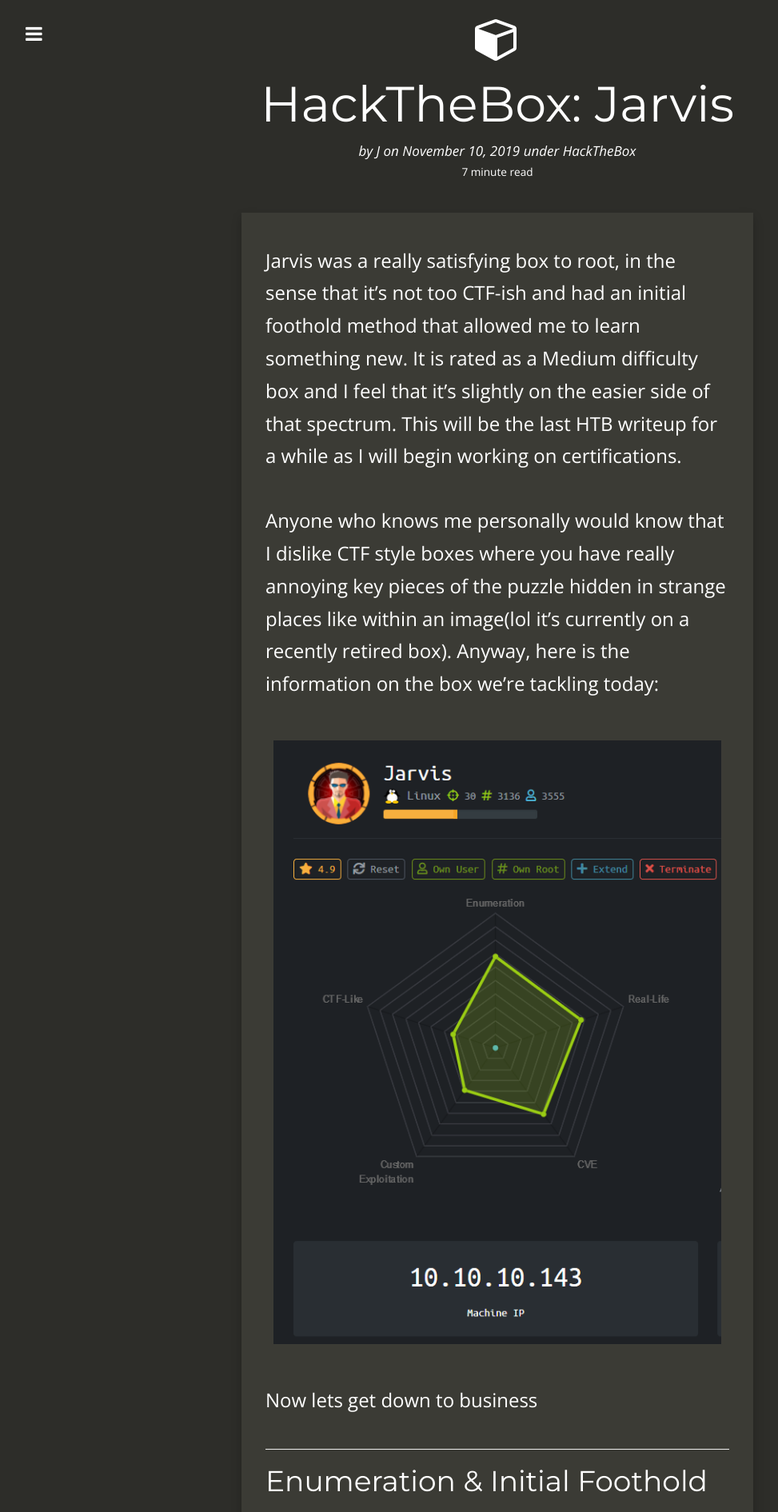
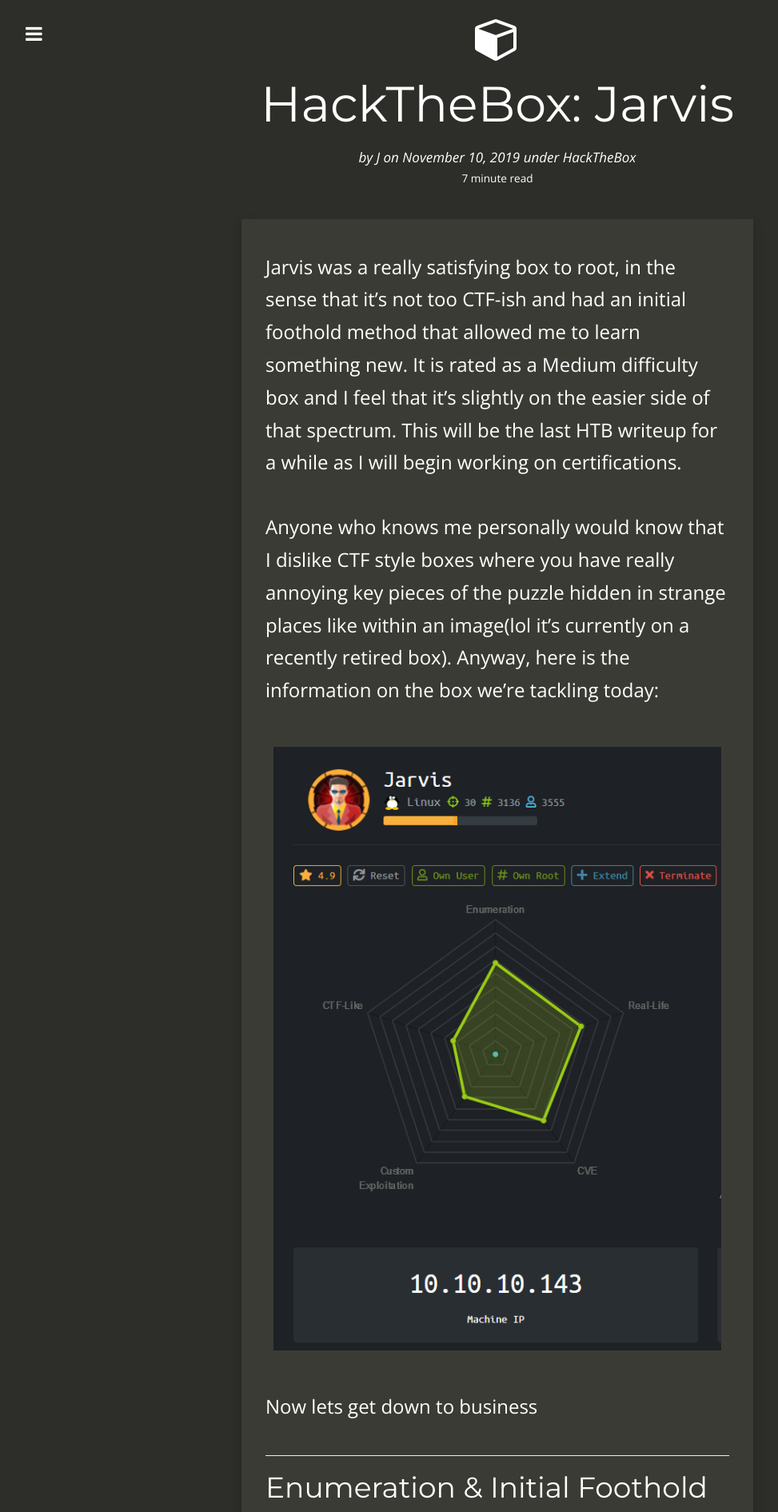
Before and after one commit to Dreamscent/Dreamscent.github.io, a Jekyll site: the page built from _posts/2019-11-10-HTB-Jarvis.md, in a window 1280 px wide. Shown: the top 1891 px of the page at 80% size, without its empty margins (18-991 px from the left). Built offline with Jekyll 4.4.1, drawn with Linux system fonts in a browser that asks for light colours; nearby versions of some CDN libraries.

Commit message:
Update style.scss

```diff
--- a/css/style.scss
+++ b/css/style.scss
@@ -448,7 +448,7 @@
 
 	h1, h2, h3, h4, h5, h6 {
 		font-family: 'Montserrat', sans-serif;
-		margin-bottom: 10px;
+		margin-bottom: 18px;
 	}
 
 	h2 {
```
